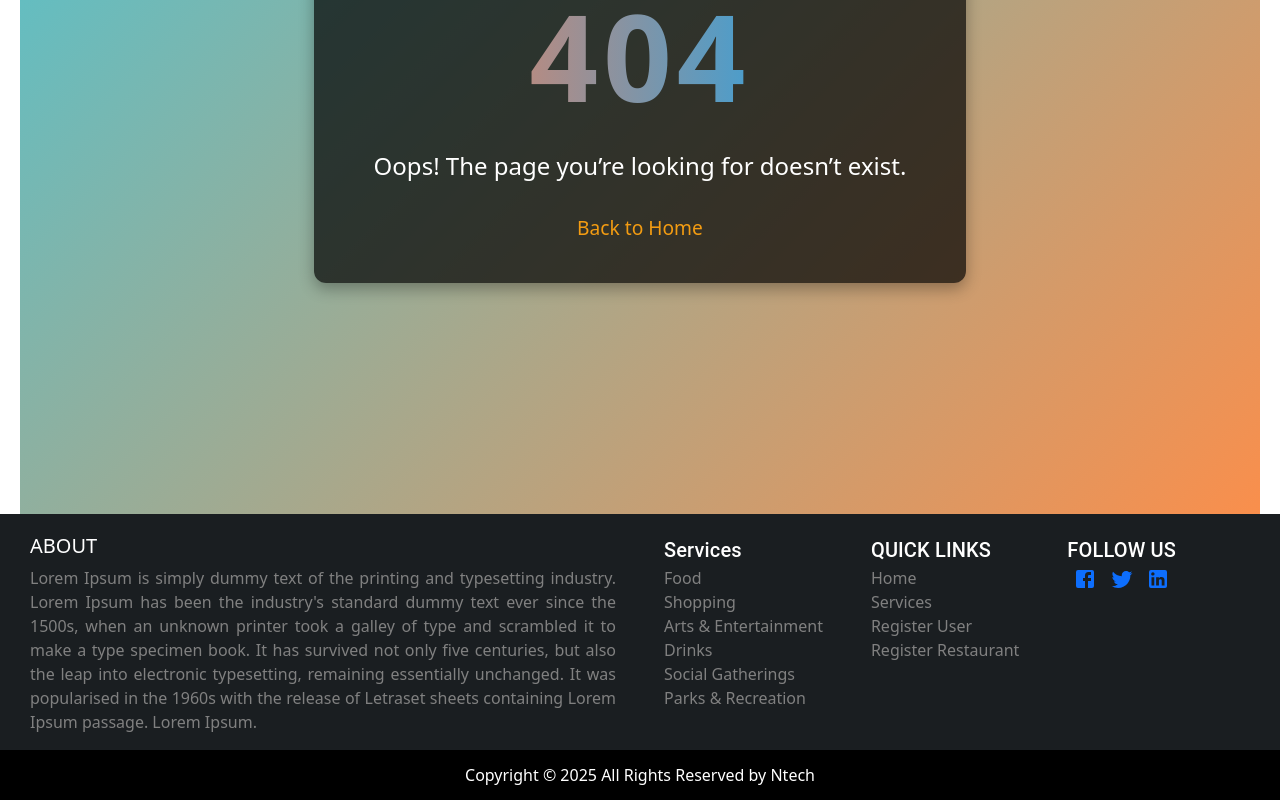
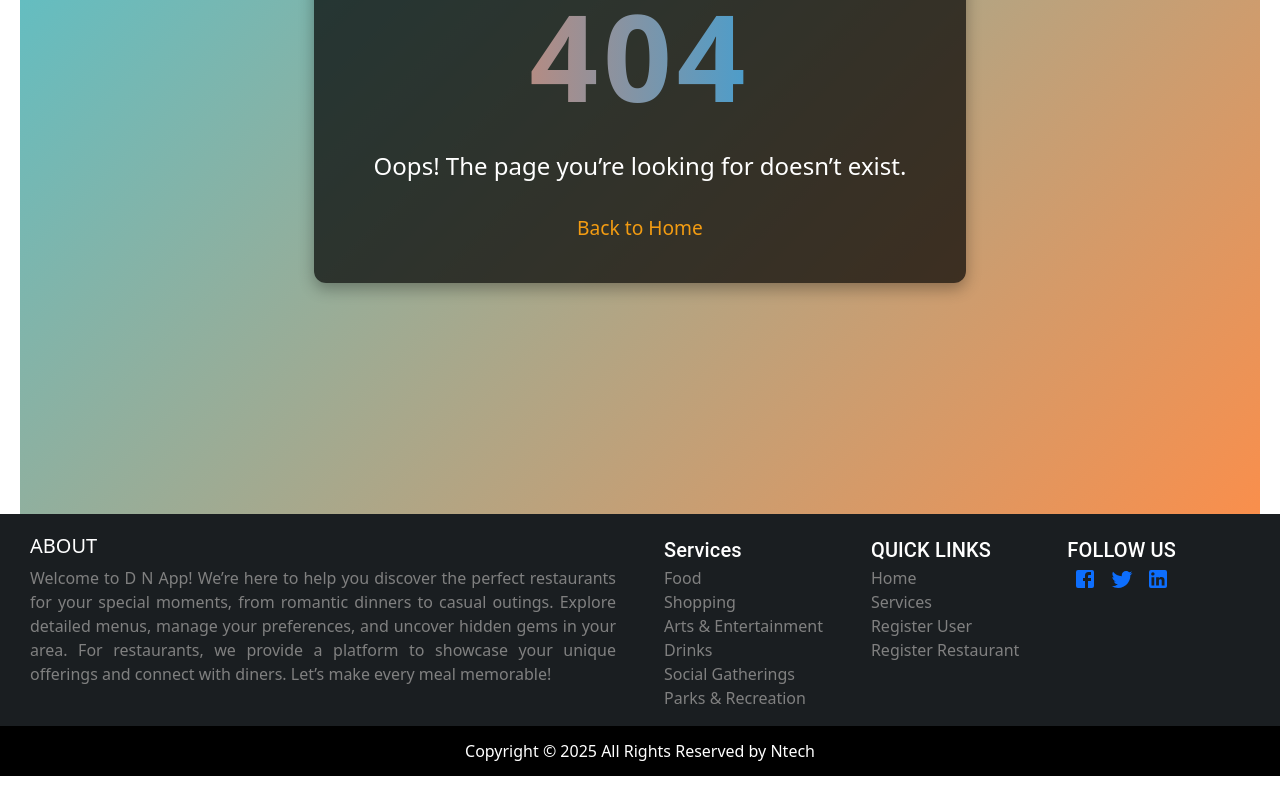
Before and after one commit to nandantech/ryt-mart-ntech, a React (Create React App) app: page / in a window 1280 px wide. Shown: the part 355-1155 px from the top of the page. After the commit the page ends 1131 px from the top, so only its background shows below. Built offline with nearby package versions, Linux system fonts and the light colour scheme.

Commit message:
Footer Update

```diff
--- a/src/components/Footer/Footer.js
+++ b/src/components/Footer/Footer.js
@@ -13,14 +13,7 @@ const Footer = () => {
           <Grid size={{ xs: 12, md: 6 }}>
             <h5>ABOUT</h5>
             <p>
-              Lorem Ipsum is simply dummy text of the printing and typesetting
-              industry. Lorem Ipsum has been the industry's standard dummy text
-              ever since the 1500s, when an unknown printer took a galley of
-              type and scrambled it to make a type specimen book. It has
-              survived not only five centuries, but also the leap into
-              electronic typesetting, remaining essentially unchanged. It was
-              popularised in the 1960s with the release of Letraset sheets
-              containing Lorem Ipsum passage. Lorem Ipsum.
+            Welcome to D N App! We’re here to help you discover the perfect restaurants for your special moments, from romantic dinners to casual outings. Explore detailed menus, manage your preferences, and uncover hidden gems in your area. For restaurants, we provide a platform to showcase your unique offerings and connect with diners. Let’s make every meal memorable!
             </p>
           </Grid>
           <Grid item xs={6} md={3}>
```
